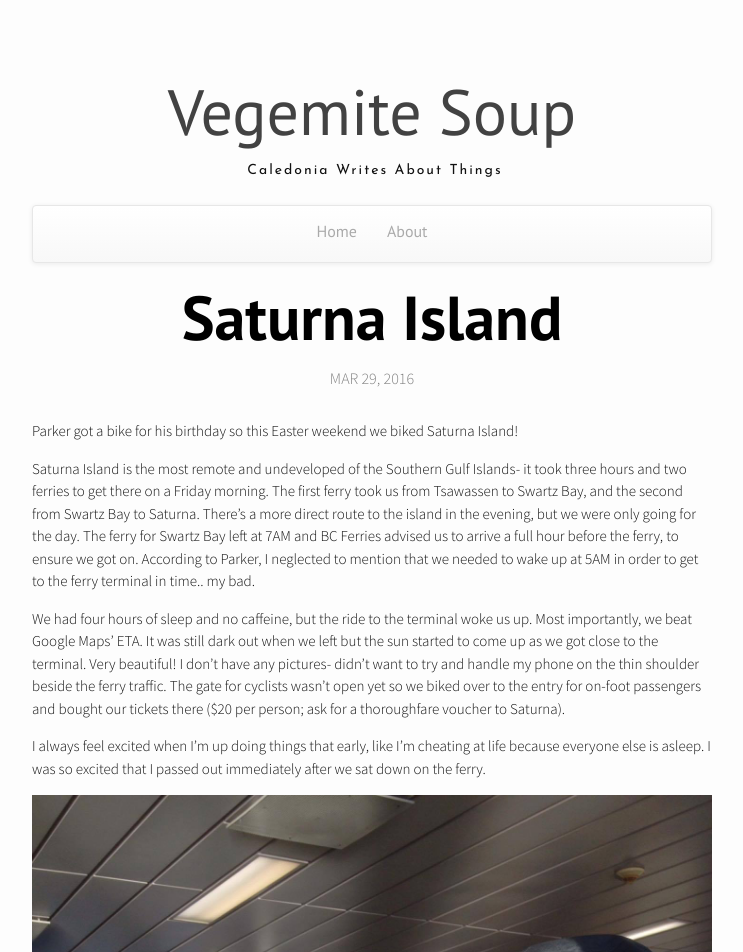
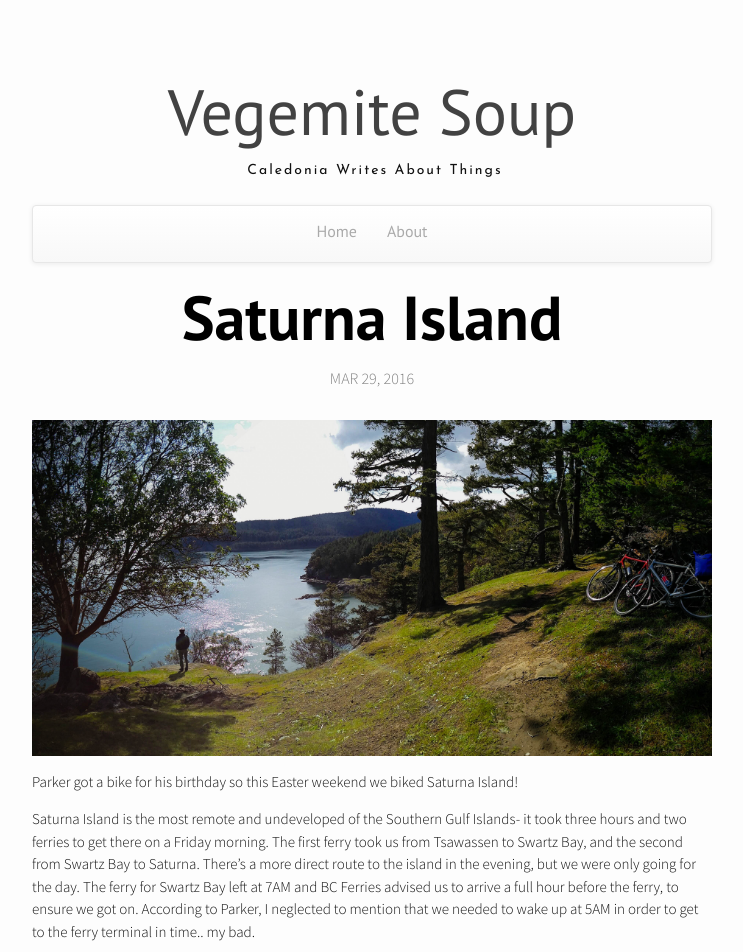
Before and after one commit to calthomson/calthomson.github.io, a Jekyll site: the page built from _posts/2016-03-29-saturna.markdown, in a window 1280 px wide. Shown: the top 952 px of the page, without its empty margins (268-1011 px from the left). Built offline with Jekyll 4.4.1, drawn with Linux system fonts in a browser that asks for light colours; nearby versions of some CDN libraries.

Commit message:
Added photo

```diff
--- a/_posts/2016-03-29-saturna.markdown
+++ b/_posts/2016-03-29-saturna.markdown
@@ -5,6 +5,8 @@ date:   2016-03-29 19:45:31 +0530
 categories: [travel, trips, gulf islands]
 author: "Caledonia Thomson"
 ---
+
+![alt text](/photos/2016-03-29-saturna/IMG_20160325_152607.jpg "Sunrise on the Ferry")
 
 Parker got a bike for his birthday so this Easter weekend we biked Saturna Island!
 
```
Also changed, not shown: photos/2016-03-29-saturna/IMG_20160325_152607.jpg (added).
